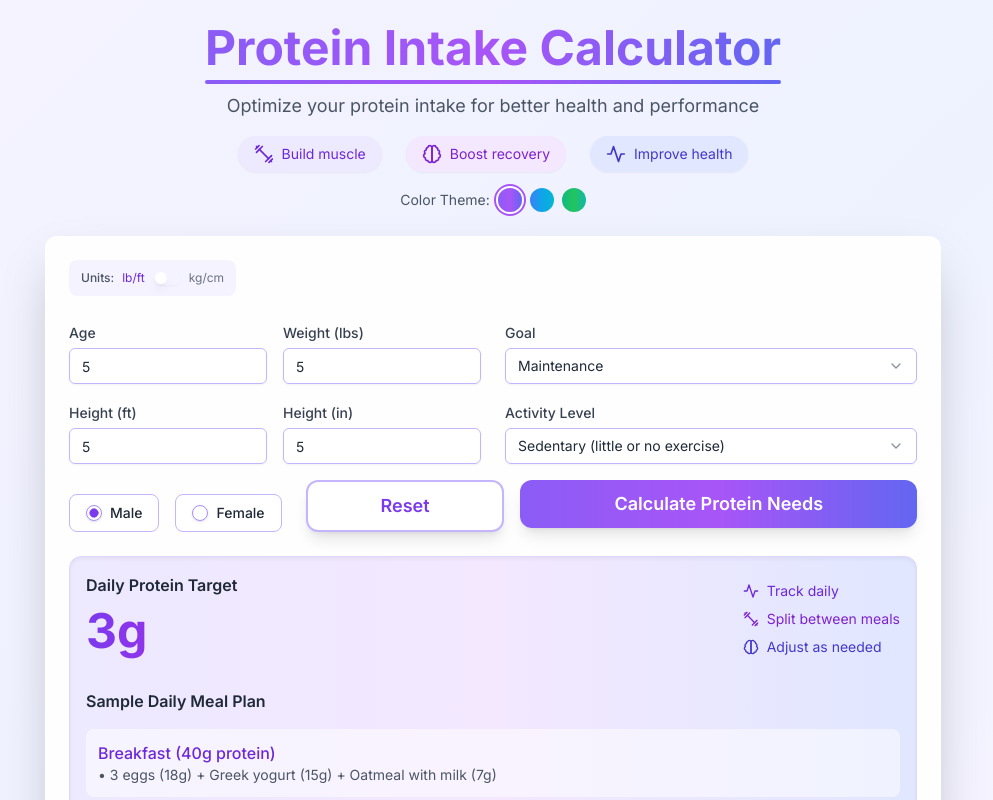
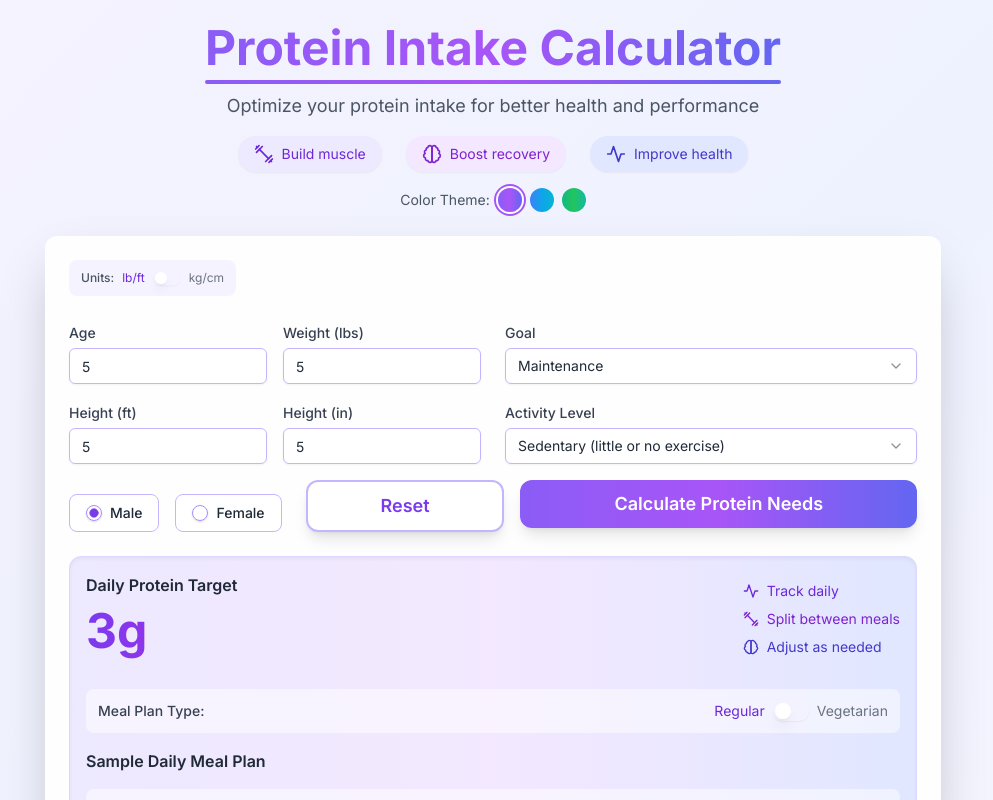
Before and after one commit to Paulsum1985/protein-calculator, a Next.js app: page / in a window 1280 px wide. Both pictures are taken after typing "5", "5", "5", "5" into the empty fields and a click on the button "Calculate Protein Needs". Shown: the top 800 px of the page, without its empty margins (147-1140 px from the left). Built offline with nearby package versions, Linux system fonts and the light colour scheme.

Commit message:
add vegetarian

```diff
--- a/src/app/page.tsx
+++ b/src/app/page.tsx
@@ -80,6 +80,54 @@ const ProteinCalculator = () => {
   });
   const [result, setResult] = useState<number | null>(null);
   const [currentTheme, setCurrentTheme] = useState<ThemeKey>('purple');
+  const [isVegetarian, setIsVegetarian] = useState(false);
+
+  const mealPlans = {
+    regular: [
+      {
+        title: "Breakfast (40g protein)",
+        items: "• 3 eggs (18g) + Greek yogurt (15g) + Oatmeal with milk (7g)"
+      },
+      {
+        title: "Lunch (50g protein)",
+        items: "• Chicken breast (35g) + Quinoa (8g) + Mixed beans (7g)"
+      },
+      {
+        title: "Post-Workout Snack (25g protein)",
+        items: "• Whey protein shake (25g)"
+      },
+      {
+        title: "Dinner (55g protein)",
+        items: "• Salmon fillet (40g) + Lentils (9g) + Green peas (6g)"
+      },
+      {
+        title: "Evening Snack (25g protein)",
+        items: "• Cottage cheese (15g) + Handful of almonds (10g)"
+      }
+    ],
+    vegetarian: [
+      {
+        title: "Breakfast (40g protein)",
+        items: "• Tofu scramble (20g) + Greek yogurt (15g) + Protein oatmeal (5g)"
+      },
+      {
+        title: "Lunch (50g protein)",
+        items: "• Tempeh (30g) + Quinoa (8g) + Edamame (12g)"
+      },
+      {
+        title: "Post-Workout Snack (25g protein)",
+        items: "• Plant-based protein shake (25g)"
+      },
+      {
+        title: "Dinner (55g protein)",
+        items: "• Seitan (40g) + Lentils (9g) + Green peas (6g)"
+      },
+      {
+        title: "Evening Snack (25g protein)",
+        items: "• Soy yogurt (8g) + Mixed nuts (12g) + Hemp seeds (5g)"
+      }
+    ]
+  };
 
   // Add this new reset function
   const resetForm = () => {
@@ -381,34 +429,30 @@ return (
           </div>
         </div>
 
-    {/* New Meal Plan Section */}
-    <div className="mt-6 space-y-4">
-      <h4 className="font-semibold text-gray-800">Sample Daily Meal Plan</h4>
-      <div className="grid gap-3">
-        <div className="bg-white/50 p-3 rounded-lg">
-          <div className="font-medium text-violet-700">Breakfast (40g protein)</div>
-          <div className="text-sm text-gray-600">• 3 eggs (18g) + Greek yogurt (15g) + Oatmeal with milk (7g)</div>
+    {/* New Diet Toggle Section */}
+    <div className="mt-6 mb-4 flex items-center justify-between bg-white/50 p-3 rounded-lg">
+          <span className="text-sm font-medium text-gray-700">Meal Plan Type:</span>
+          <div className="flex items-center gap-2">
+            <span className={`text-sm ${!isVegetarian ? 'text-violet-700' : 'text-gray-500'}`}>Regular</span>
+            <Switch
+              checked={isVegetarian}
+              onCheckedChange={setIsVegetarian}
+              className="data-[state=checked]:bg-violet-600"
+            />
+            <span className={`text-sm ${isVegetarian ? 'text-violet-700' : 'text-gray-500'}`}>Vegetarian</span>
+          </div>
         </div>
 
-        <div className="bg-white/50 p-3 rounded-lg">
-          <div className="font-medium text-violet-700">Lunch (50g protein)</div>
-          <div className="text-sm text-gray-600">• Chicken breast (35g) + Quinoa (8g) + Mixed beans (7g)</div>
+        {/* Updated Meal Plan Section */}
+        <div className="space-y-4">
+          <h4 className="font-semibold text-gray-800">Sample Daily Meal Plan {isVegetarian ? '(Vegetarian)' : ''}</h4>
+          <div className="grid gap-3">
+            {(isVegetarian ? mealPlans.vegetarian : mealPlans.regular).map((meal, index) => (
+              <div key={index} className="bg-white/50 p-3 rounded-lg">
+                <div className="font-medium text-violet-700">{meal.title}</div>
+                <div className="text-sm text-gray-600">{meal.items}</div>
               </div>
-
-        <div className="bg-white/50 p-3 rounded-lg">
-          <div className="font-medium text-violet-700">Post-Workout Snack (25g protein)</div>
-          <div className="text-sm text-gray-600">• Protein shake (25g)</div>
-        </div>
-
-        <div className="bg-white/50 p-3 rounded-lg">
-          <div className="font-medium text-violet-700">Dinner (55g protein)</div>
-          <div className="text-sm text-gray-600">• Salmon fillet (40g) + Lentils (9g) + Green peas (6g)</div>
-        </div>
-
-        <div className="bg-white/50 p-3 rounded-lg">
-          <div className="font-medium text-violet-700">Evening Snack (25g protein)</div>
-          <div className="text-sm text-gray-600">• Cottage cheese (15g) + Handful of almonds (10g)</div>
-        </div>
+            ))}
           </div>
 
           <div className="text-xs text-gray-500 mt-2">
```
Lines whose indentation alone changed are shown as unchanged.
